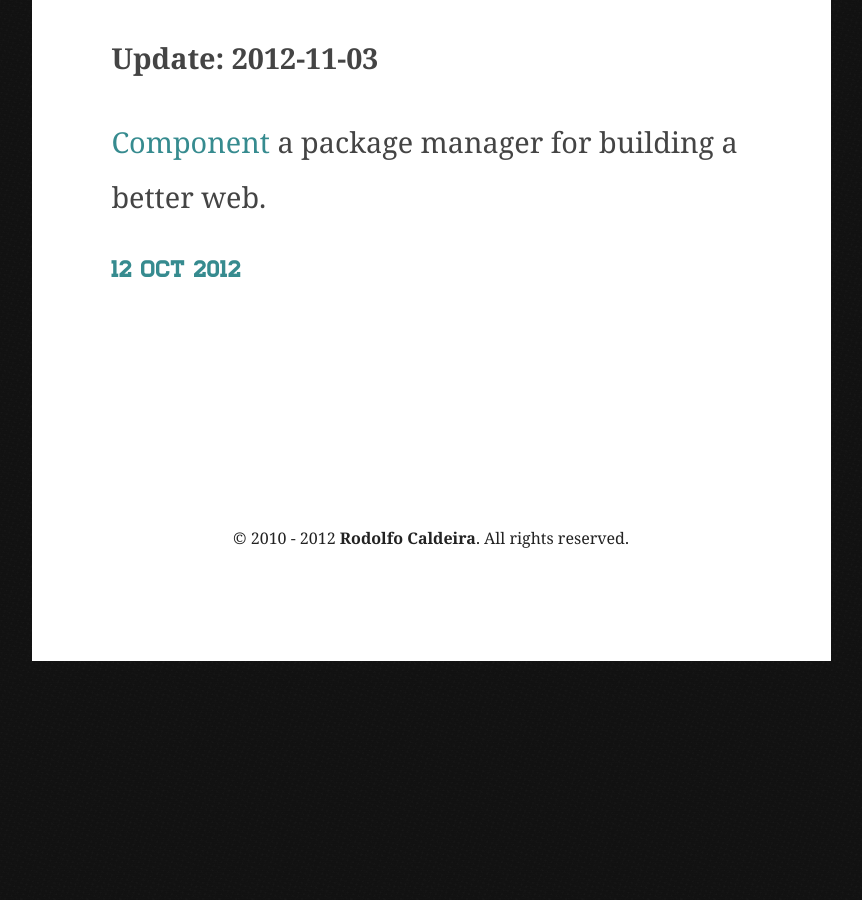
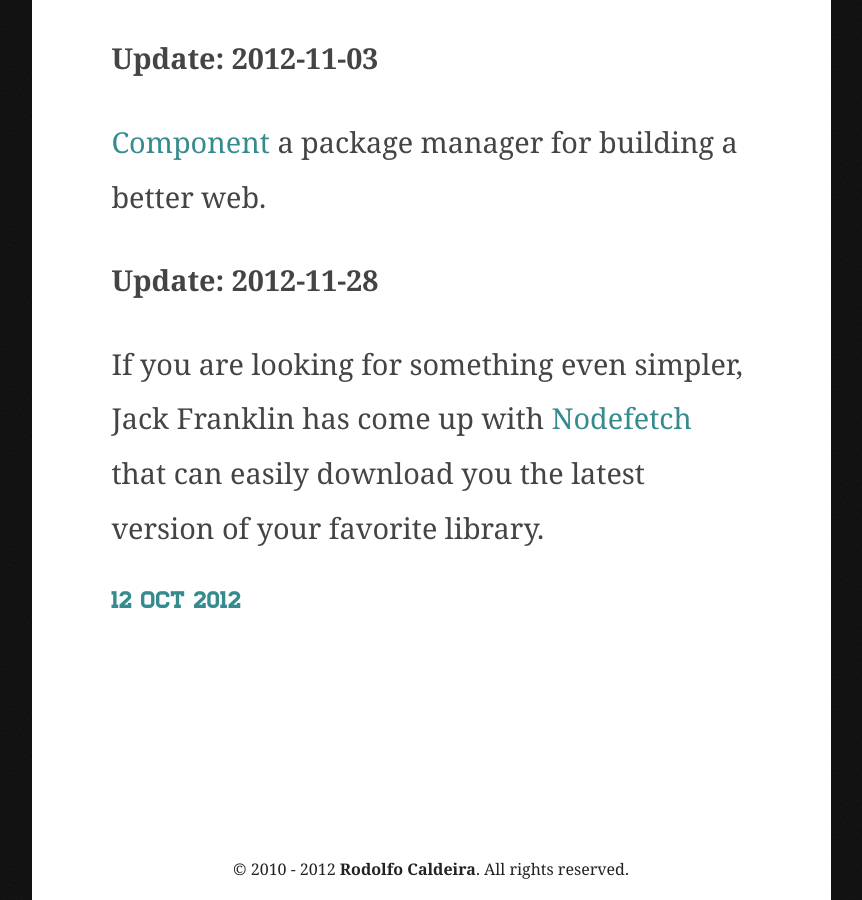
Before and after one commit to rodolfocaldeira/rodolfocaldeira.github.com, a Jekyll site: the page built from _posts/2012-10-12-front-end-dependency-management-tools.md, in a window 1280 px wide and 900 px high, scrolled down 2226 px. Shown: the whole window, without its empty margins (209-1071 px from the left). Built offline with Jekyll 4.4.1, drawn with Linux system fonts in a browser that asks for light colours; before the commit the page ends 2887 px from its top, so only the background shows below that.

Commit message:
Added NodeFetch to the Front-end dependency managent tools post.

```diff
--- a/_posts/2012-10-12-front-end-dependency-management-tools.md
+++ b/_posts/2012-10-12-front-end-dependency-management-tools.md
@@ -23,3 +23,7 @@
 **Update: 2012-11-03**
 
 [Component](https://github.com/component/component) a package manager for building a better web.
+
+**Update: 2012-11-28**
+
+If you are looking for something even simpler, Jack Franklin has come up with [Nodefetch](https://github.com/jackfranklin/nodefetch) that can easily download you the latest version of your favorite library.
```
